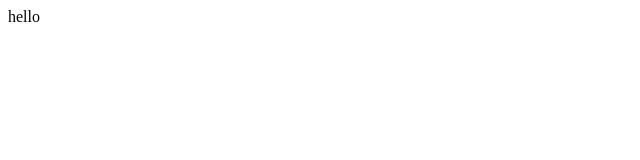
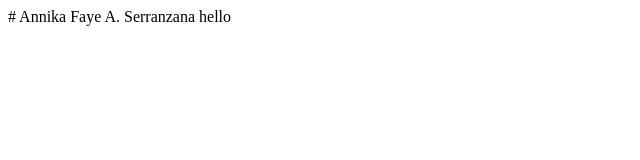
Before and after one commit to yks10a/d1ngd0ng.github.io, a plain HTML site: page index.html in a window 1280 px wide. Shown: the whole page, without its empty margins (0-640 px from the left). Drawn offline with Linux system fonts and the light colour scheme.

Commit message:
Update index.html

```diff
--- a/index.html
+++ b/index.html
@@ -1,6 +1,7 @@
 <html>
   <title>Aca</title>
   <body>
+    # Annika Faye A. Serranzana
   <p1>hello</p1>
   </body>
 </html>
```
